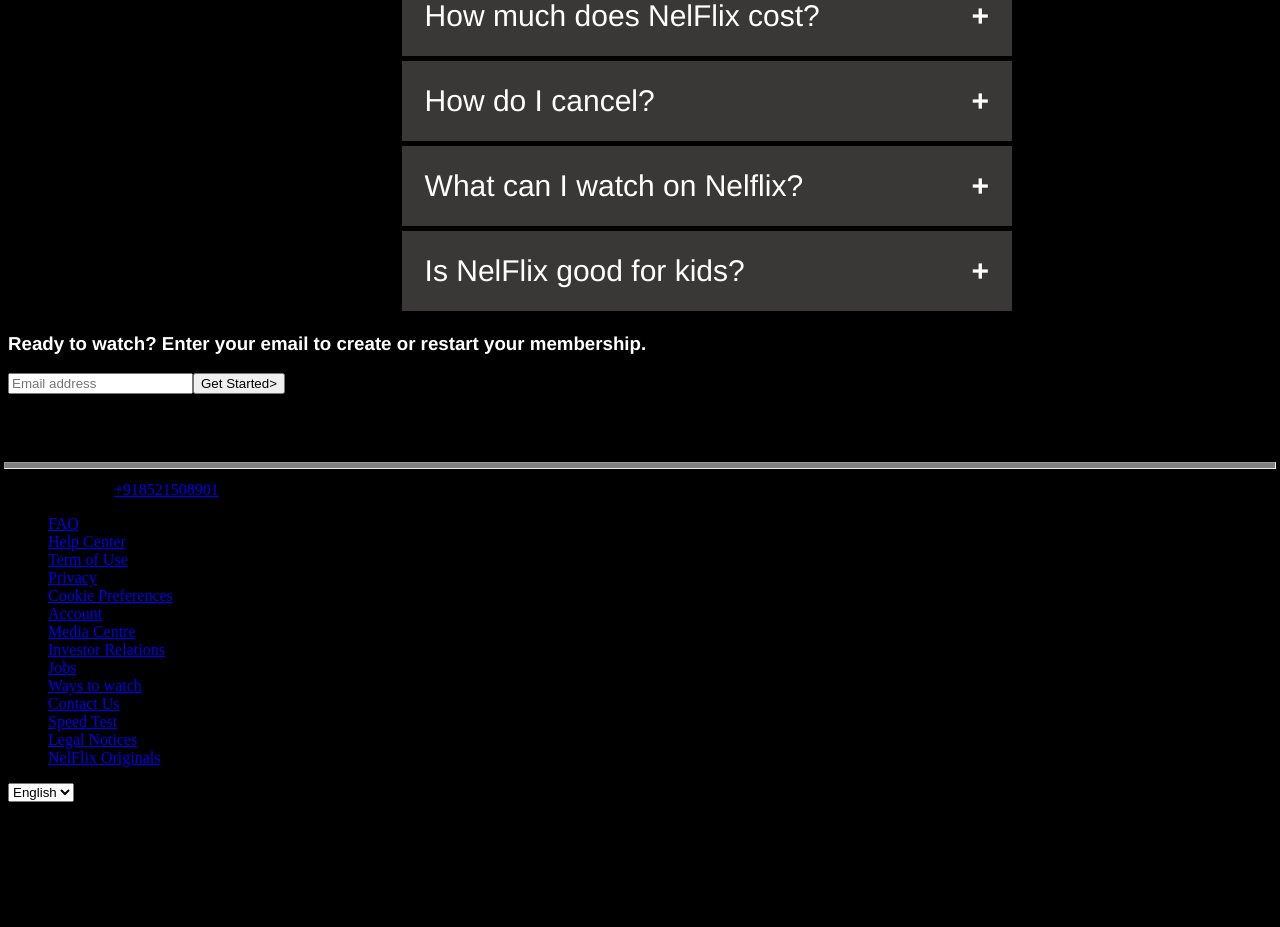
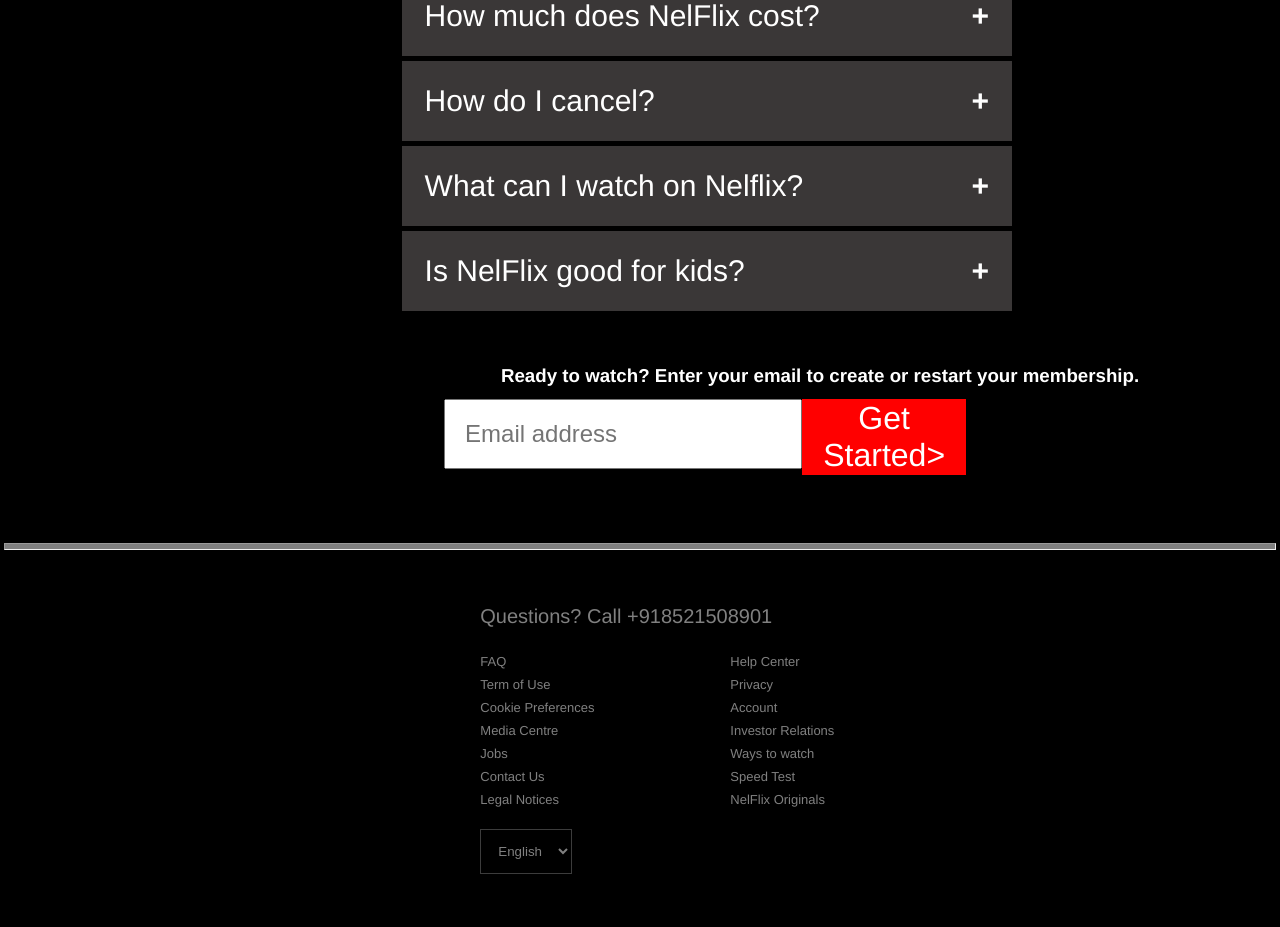
Before and after one commit to prashar10/Nelflix, a plain HTML site: page NelFlix.html in a window 1280 px wide. Shown: the part 3015-3942 px from the top of the page. Before the commit the page ends 3825 px from the top, so only its background shows below. Drawn offline with Linux system fonts and the light colour scheme.

Commit message:
Update styles.css

```diff
--- a/css/styles.css
+++ b/css/styles.css
@@ -218,3 +218,82 @@
         font-size: 30px;
         margin: 0.1%;
       }
+      .explore{
+        justify-content: stretch;
+        /* border: 2px solid yellow; */
+        width: 50%;
+        display: flex;
+        position: relative;
+        margin-top: 4%;
+        margin-left: 34.5%;
+      }
+      .explore input{
+        /* border: 2px solid red; */
+    width: 50%;
+    height: 52%;
+    padding: 3%;
+    font-size: x-large;
+      }
+      .explore button{
+        /* border: 2px solid green; */
+        font-family: 'Netflix Sans','Helvetica Neue',Helvetica,Arial,sans-serif;
+    width: 26%;
+    font-size: xx-large;
+    color: white;
+    background: red;
+    border: red;
+    cursor: pointer;
+      }
+      #final{
+        font-family: 'Netflix Sans','Helvetica Neue',Helvetica,Arial,sans-serif;
+        color: white;
+    margin-left: 39%;
+    margin-bottom: -3%;
+    margin-top: 4%;
+      }
+      .footer {
+        padding: 25px 40px 50px;
+    background-color: #000000b4;
+    margin: 14px 2px 0px 300px;
+      }
+      .footer a:hover {
+        text-decoration: underline;
+      }
+      .footer-info {
+        font-family: 'Netflix Sans','Helvetica Neue',Helvetica,Arial,sans-serif;
+        max-width: 70%;
+    margin: auto;
+    font-size: 20px;
+      }
+      .footer-info p {
+        color: gray;
+      }
+      .footer-info p a {
+        color: inherit;
+        text-decoration: none;
+      }
+      .footer-links {
+        margin: 20px 0;
+        display: flex;
+        list-style: none;
+        flex-wrap: wrap;
+        margin-left: -40px;
+      }
+      .footer-links-item {
+        width: 250px;
+        min-width: 200px;
+      }
+      .footer-links-item a{
+        color: gray;
+        font-size: 13px;
+        margin-bottom: 10px;
+        text-decoration: none;
+      }
+
+      .footer-info select {
+        background-color: #000;
+        border:1px solid rgba(128,128,128,.466);
+        color: gray;
+        outline: none;
+        padding: 13px;
+      }
```
